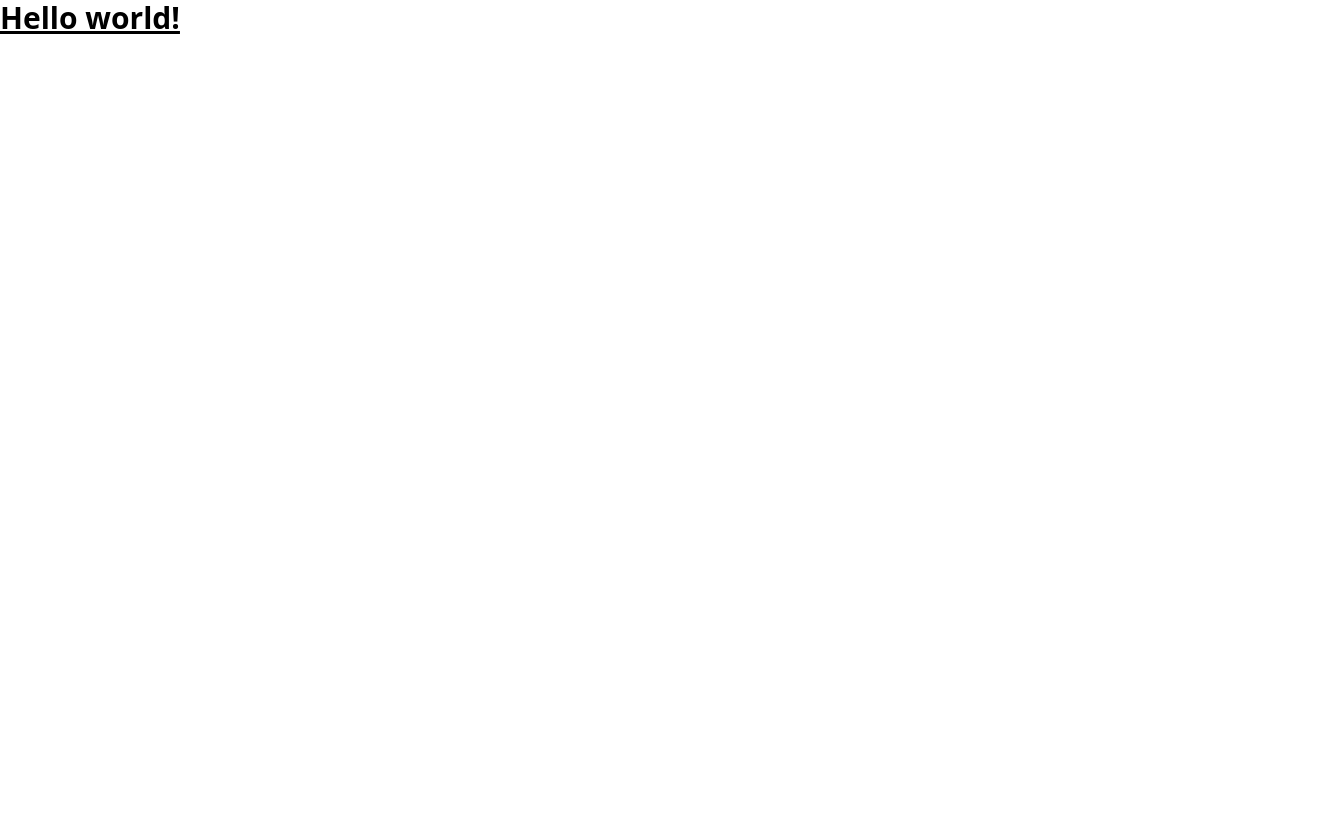
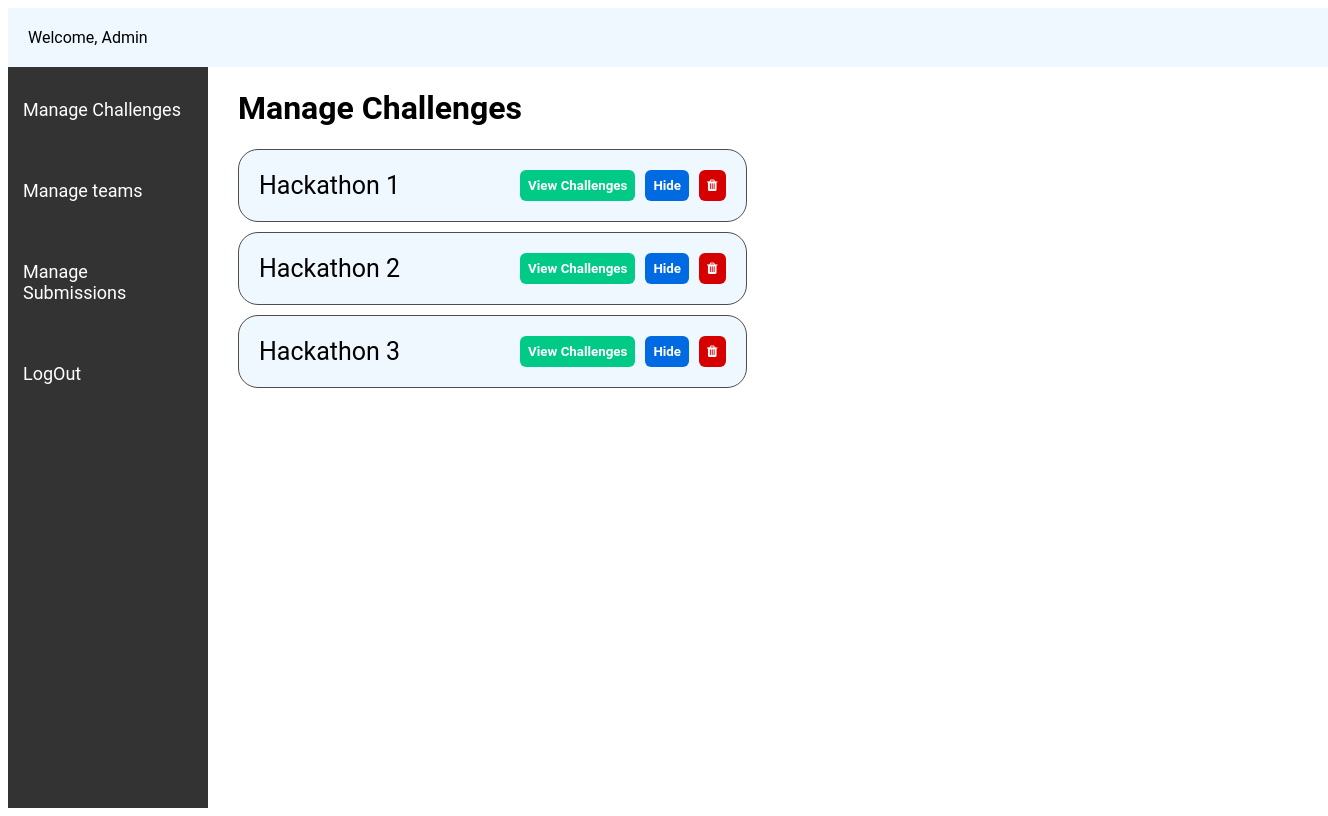
Before and after one commit to redabens/Challenges-Platform-FrontEnd, a Vue app: page /manage-challenges in a window 1280 px wide. Shown: the whole page, 1328 px wide, since content can reach past the window. Built offline with nearby package versions, Linux system fonts and the light colour scheme.

Commit message:
manage challenges

```diff
--- a/package.json
+++ b/package.json
@@ -11,6 +11,7 @@
   "dependencies": {
     "flowbite": "^2.5.2",
     "flowbite-vue": "^0.1.6",
+    "font-awesome": "^4.7.0",
     "vue": "^3.5.13",
     "vue-router": "^4.5.0"
   },
--- a/src/App.vue
+++ b/src/App.vue
@@ -1,5 +1,38 @@
+
 <template>
-  <h1 class="text-3xl font-bold underline">
-    Hello world!
-  </h1>
+  <div id="app">
+    <Sidebar />
+    <div class="content">
+    <router-view />
+    </div>
+  </div>
 </template>
+
+<link rel="preconnect" href="https://fonts.googleapis.com"></link>
+<link rel="preconnect" href="https://fonts.gstatic.com" crossorigin></link>
+<link href="https://fonts.googleapis.com/css2?family=Playwrite+GB+S:ital,wght@0,100..400;1,100..400&family=Roboto:ital,wght@0,100;0,300;0,400;0,500;0,700;0,900;1,100;1,300;1,400;1,500;1,700;1,900&display=swap" rel="stylesheet">
+</link>
+
+<script>
+import Sidebar from './components/sidebar.vue';
+
+export default {
+  name: "App",
+  components: {
+    Sidebar
+  }
+};
+</script>
+
+<style>
+#app {
+  display: flex;
+  justify-content: flex-start;
+}
+
+.content {
+  margin-top: 40px;
+  margin-left: 10px;
+  padding: 20px;
+}
+</style>
--- /dev/null
+++ b/src/components/ChallengeDetails.vue
@@ -0,0 +1,16 @@
+<template>
+    <div>
+      <h1>Challenge details</h1>
+
+    </div>
+  </template>
+
+  <script>
+  export default {
+    name: "ChallengeDetails",
+  };
+  </script>
+
+  <style scoped>
+
+</style>
--- /dev/null
+++ b/src/components/ManageChallenges.vue
@@ -0,0 +1,69 @@
+<template>
+    <h1>Manage Challenges</h1>
+    <div v-for="challenge in challenges" :key="challenge.id" class="challenge-card">
+      <div class="button-group">
+        <div class="challenge-style">{{ challenge.name }}</div>
+        <button class="button" style="margin-left: 40px;background-color:#00ca86;" @click="viewChallenge(challenge.id)">View Challenges</button>
+        <button class="button" style="margin-left: 10px;background-color:#006ae2;" @click="hideChallenge(challenge.id)">Hide</button>
+        <button class="button" style="margin-left: 10px;background-color:#d60000;" @click="deleteChallenge(challenge.id)">
+          <i class="fa fa-trash"></i>
+        </button>
+      </div>
+    </div>
+  </template>
+
+
+  <script>
+export default {
+  name: "ManageChallenges",
+  data() {
+    return {
+      challenges: [
+        { id: 1, name: "Hackathon 1" },
+        { id: 2, name: "Hackathon 2" },
+        { id: 3, name: "Hackathon 3" },
+      ],
+    };
+  },
+  methods: {
+    viewChallenge(challengeId) {
+        this.$router.push({ name: 'ChallengeDetails', params: { id: challengeId } });
+    },
+    hideChallenge(challengeId) {
+      console.log(`Hiding challenge with ID: ${challengeId}`);
+    },
+    deleteChallenge(challengeId) {
+      console.log(`Deleting challenge with ID: ${challengeId}`);
+      this.challenges = this.challenges.filter(challenge => challenge.id !== challengeId); // Remove from list
+    },
+  },
+};
+</script>
+
+  <style>
+  * {
+    font-family: 'Roboto', sans-serif; /* Change this to your imported font */
+  }
+
+  .challenge-card {
+    background-color: aliceblue;
+    padding: 20px;
+    border-radius: 20px;
+    border: solid 1px;
+    border-color: #4d4d4d;
+    margin-bottom: 10PX;
+  }
+
+  .button-group {
+    display: flex; /* Use flexbox to align items side by side */
+    align-items: center; /* Vertically align items in the center */
+  }
+
+  .challenge-style {
+    font-size: 25px;
+    margin-right: 80px; /* Add some space between the text and the buttons */
+  }
+  .button{
+    color: white;border: none;border-radius: 6px;padding: 8px;font-weight: bold;
+  }
+  </style>
--- /dev/null
+++ b/src/components/ManageSubmissions.vue
@@ -0,0 +1,16 @@
+<template>
+    <div>
+      <h1>Manage Submissions</h1>
+      <!-- Your content for managing submissions goes here -->
+    </div>
+  </template>
+
+  <script>
+  export default {
+    name: "ManageSubmissions",
+  };
+  </script>
+
+  <style scoped>
+  /* Styles specific to ManageSubmissions */
+  </style>
--- /dev/null
+++ b/src/components/ManageTeams.vue
@@ -0,0 +1,16 @@
+<template>
+    <div>
+      <h1>Manage Teams</h1>
+      <!-- Your content for managing teams goes here -->
+    </div>
+  </template>
+
+  <script>
+  export default {
+    name: "ManageTeams",
+  };
+  </script>
+
+  <style scoped>
+  /* Styles specific to ManageTeams */
+  </style>
--- /dev/null
+++ b/src/components/sidebar.vue
@@ -0,0 +1,56 @@
+<!-- src/components/Sidebar.vue -->
+<template>
+  <div class="welcome-bar">
+      Welcome, Admin
+  </div>
+  <div class="sidebar">
+    <ul style="padding: 15px;">
+      <li style="margin-bottom: 40px;"><router-link to="/manage-challenges">Manage Challenges</router-link></li>
+      <li style="margin-bottom: 40px;"><router-link to="/manage-teams">Manage teams</router-link></li>
+      <li style="margin-bottom: 40px;"><router-link to="/manage-submissions">Manage Submissions</router-link></li>
+      <li style="margin-bottom: 40px;"><router-link to="/logout">LogOut</router-link></li>
+      <!-- Add more links as needed -->
+    </ul>
+  </div>
+</template>
+
+<script>
+export default {
+  name: "Sidebar",
+};
+</script>
+
+<style scoped>
+* {
+  font-family: 'Roboto', sans-serif; /* Change this to your imported font */
+}
+
+.sidebar {
+  width: 200px;
+  height: 100vh;
+  background-color: #333;
+  color: white;
+}
+
+.sidebar ul {
+  list-style-type: none;
+  padding: 0;
+}
+
+.sidebar li {
+  margin: 60px 0;
+}
+
+.sidebar a {
+  color: white;
+  text-decoration: none;
+  font-size: 18px;
+}
+.welcome-bar {
+    background-color: aliceblue;
+    color: black;
+    padding: 20px;
+    position: absolute;
+    width: 100%;
+}
+</style>
--- a/src/main.js
+++ b/src/main.js
@@ -1,5 +1,10 @@
-import { createApp } from 'vue'
-import './style.css'
-import App from './App.vue'
+// src/main.js
+import { createApp } from 'vue';
+import App from './App.vue';
+import router from './router';  // import the router
+import 'font-awesome/css/font-awesome.css';
 
-createApp(App).mount('#app')
+
+createApp(App)
+  .use(router)  // use the router in your app
+  .mount('#app');
--- /dev/null
+++ b/src/router/index.js
@@ -0,0 +1,37 @@
+// src/router/index.js
+import { createRouter, createWebHistory } from 'vue-router';
+import ManageChallenges from '../components/ManageChallenges.vue';
+import ManageTeams from '../components/ManageTeams.vue';
+import ManageSubmissions from '../components/ManageSubmissions.vue';
+import ChallengeDetails from '../components/ChallengeDetails.vue';
+
+const routes = [
+  {
+    path: '/manage-challenges',
+    name: 'ManageChallenges',
+    component: ManageChallenges,
+  },
+  {
+    path: '/manage-teams',
+    name: 'ManageTeams',
+    component: ManageTeams,
+  },
+  {
+    path: '/manage-submissions',
+    name: 'ManageSubmissions',
+    component: ManageSubmissions,
+  },
+  {
+    path: '/challenge-details/:id',
+    name: 'ChallengeDetails',
+    component: ChallengeDetails,
+    props: true, // This allows us to pass the route params as props to the component
+  },
+];
+
+const router = createRouter({
+  history: createWebHistory(),
+  routes,
+});
+
+export default router;
```
Also changed, not shown: 1 other file (tests, documents, lock files or other folders).
